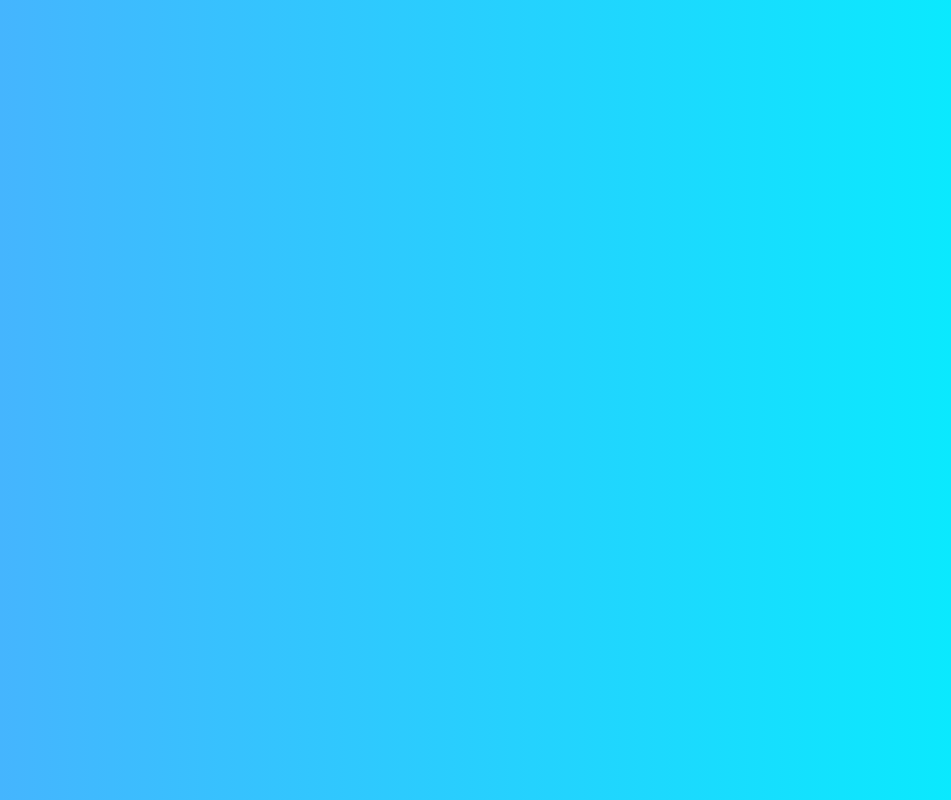
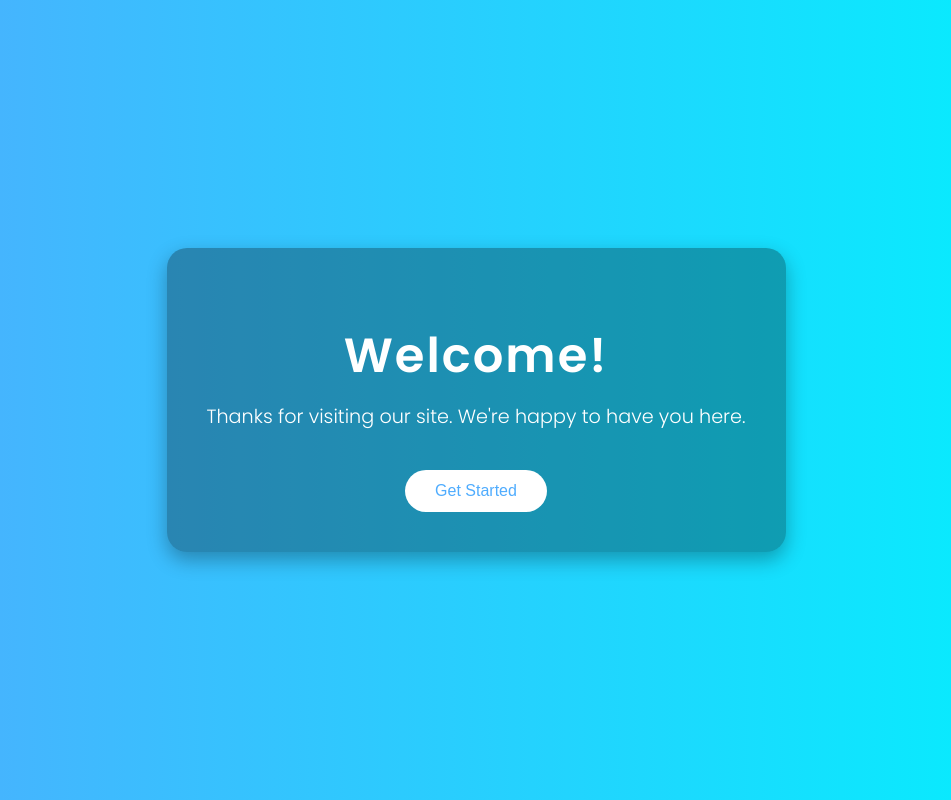
Before and after one commit to morsalin13/Morsalin.github.io, a plain HTML site: page index.html in a window 1280 px wide. Shown: the whole page, without its empty margins (164-1115 px from the left). Drawn offline with Linux system fonts and the light colour scheme.

Commit message:
Update index.html

```diff
--- a/index.html
+++ b/index.html
@@ -15,4 +15,52 @@
       color: white;
       height: 100vh;
       display: flex;
-      justify
+      justify-content: center;
+      align-items: center;
+      text-align: center;
+    }
+
+    .welcome-box {
+      background: rgba(0, 0, 0, 0.3);
+      padding: 40px;
+      border-radius: 20px;
+      box-shadow: 0 8px 20px rgba(0,0,0,0.3);
+    }
+
+    h1 {
+      font-size: 3em;
+      margin-bottom: 10px;
+      letter-spacing: 2px;
+    }
+
+    p {
+      font-size: 1.2em;
+      margin-top: 0;
+    }
+
+    .btn {
+      margin-top: 20px;
+      padding: 12px 30px;
+      font-size: 1em;
+      border: none;
+      border-radius: 25px;
+      background: #ffffff;
+      color: #4facfe;
+      cursor: pointer;
+      transition: 0.3s ease;
+    }
+
+    .btn:hover {
+      background: #e0f7ff;
+      transform: scale(1.05);
+    }
+  </style>
+</head>
+<body>
+  <div class="welcome-box">
+    <h1>Welcome!</h1>
+    <p>Thanks for visiting our site. We're happy to have you here.</p>
+    <button class="btn">Get Started</button>
+  </div>
+</body>
+</html>
```
